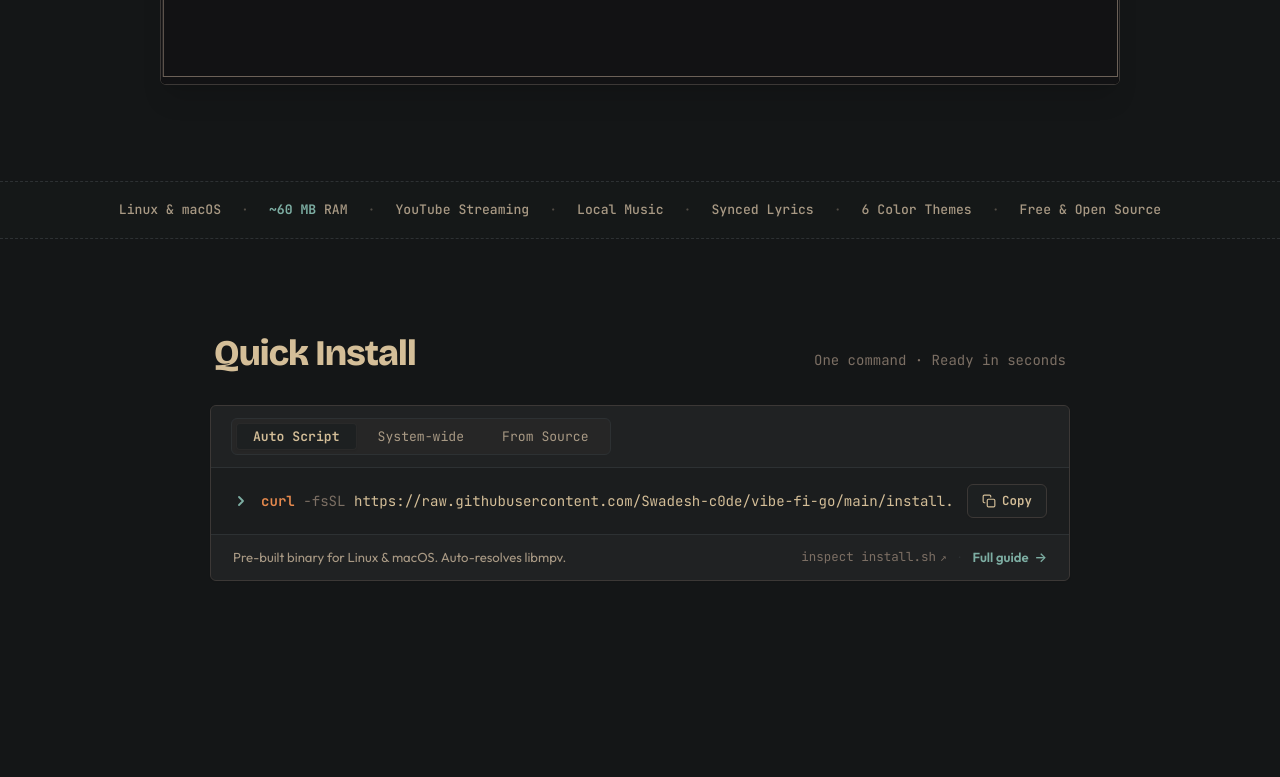
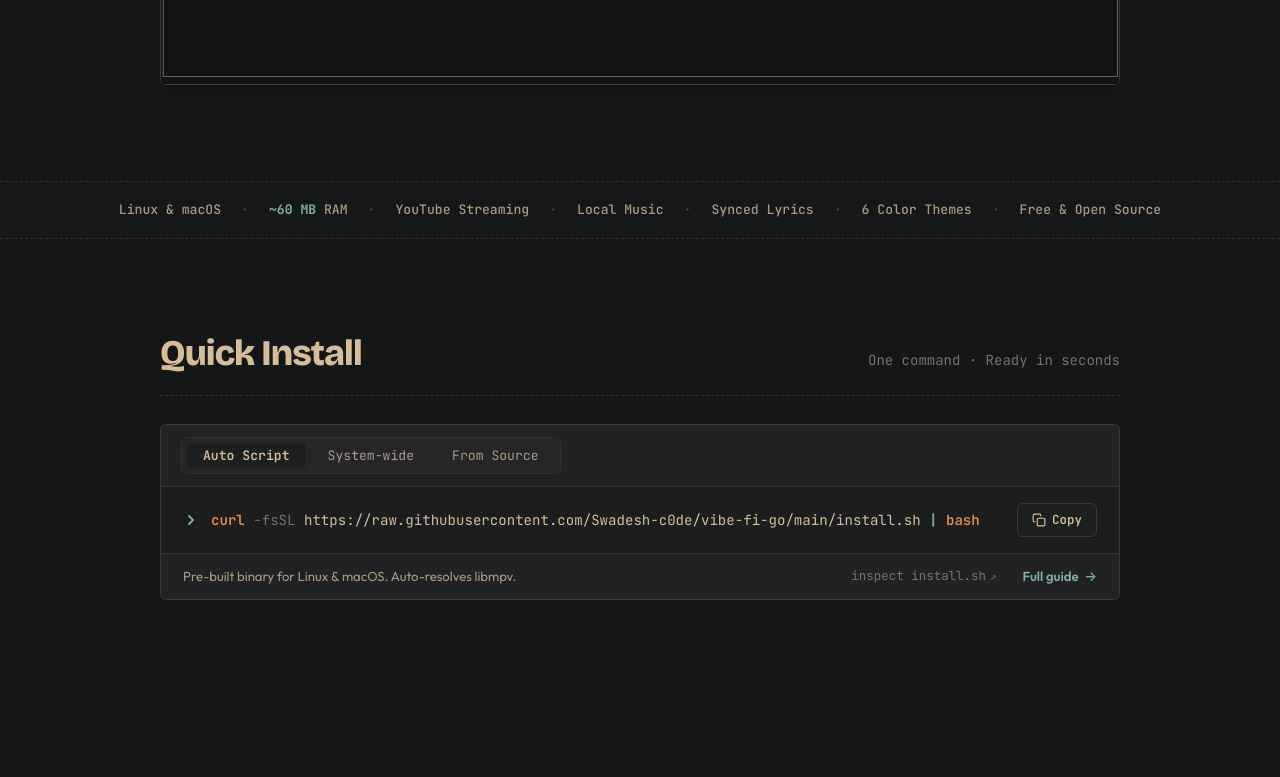
Before and after one commit to Swadesh-c0de/vibe-fi-web, a Next.js app: page / in a window 1280 px wide. Shown: the part 1079-1856 px from the top of the page. Built offline with nearby package versions, Linux system fonts and the light colour scheme.

Commit message:
feat: refine layout widths, hero stagger animations, and terminal showcase demo triggers

```diff
--- a/src/app/page.tsx
+++ b/src/app/page.tsx
@@ -1,4 +1,3 @@
-import type { Metadata } from "next";
 import React from "react";
 import Navbar from "@/components/Navbar";
 import Footer from "@/components/Footer";
@@ -8,12 +7,6 @@ import FeaturesGrid from "@/components/FeaturesGrid";
 import CliWorkflows from "@/components/CliWorkflows";
 import HotkeysSection from "@/components/HotkeysSection";
 import CommunitySection from "@/components/CommunitySection";
-
-export const metadata: Metadata = {
-  title: "vibe-fi — Terminal Music Player",
-  description:
-    "Free, open-source terminal music player for Linux & macOS written in Go with Bubble Tea. Stream YouTube audio, watch real-time visualizers, and read synced lyrics in ~60 MB of RAM.",
-};
 
 export default function HomePage(): React.JSX.Element {
   return (
@@ -98,7 +91,10 @@ export default function HomePage(): React.JSX.Element {
         </section>
 
         {/* ─── LIVE SPECS & STATS STRIP ───────────────────────────── */}
-        <section className="border-y border-dashed border-subtle py-3.5 sm:py-4.5 bg-surface/20">
+        <section
+          className="border-y border-dashed border-subtle py-3.5 sm:py-4.5 bg-surface/20 animate-onload"
+          style={{ "--stagger": 5 } as React.CSSProperties}
+        >
           <div className="container max-w-[960px]">
             <div className="flex items-center justify-center gap-x-3 sm:gap-x-5 gap-y-2 flex-wrap text-[0.76rem] sm:text-[0.82rem] font-mono text-text-muted">
               <span className="text-text-secondary font-medium">
@@ -134,8 +130,11 @@ export default function HomePage(): React.JSX.Element {
 
         {/* ─── QUICK INSTALL WIDGET ───────────────────────────────── */}
         <section className="py-12 sm:py-18 lg:py-22" id="install">
-          <div className="container">
-            <div className="max-w-[860px] mx-auto mb-4 sm:mb-6 flex flex-col sm:flex-row sm:items-baseline justify-between gap-1.5 px-1">
+          <div
+            className="container animate-onload"
+            style={{ "--stagger": 6 } as React.CSSProperties}
+          >
+            <div className="max-w-[860px] xl:max-w-[960px] mx-auto mb-5 sm:mb-7 pb-3.5 border-b border-dashed border-subtle flex flex-col sm:flex-row sm:items-baseline justify-between gap-1.5">
               <h2 className="font-brand text-[clamp(1.5rem,4vw,2.25rem)] font-extrabold text-text-primary tracking-tight">
                 Quick Install
               </h2>
@@ -144,10 +143,7 @@ export default function HomePage(): React.JSX.Element {
               </span>
             </div>
 
-            <div
-              className="max-w-[860px] mx-auto animate-onload"
-              style={{ "--stagger": 3 } as React.CSSProperties}
-            >
+            <div className="max-w-[860px] xl:max-w-[960px] mx-auto">
               <InstallWidget />
             </div>
           </div>
--- a/src/components/TerminalShowcase.tsx
+++ b/src/components/TerminalShowcase.tsx
@@ -53,11 +53,10 @@ export default function TerminalShowcase(): React.JSX.Element {
             <button
               type="button"
               onClick={() => handleSelectView("showcase")}
-              className={`px-2.5 py-0.5 rounded-[4px] font-mono transition-colors duration-150 cursor-pointer select-none leading-none ${
-                view === "showcase"
+              className={`px-2.5 py-0.5 rounded-[4px] font-mono transition-colors duration-150 cursor-pointer select-none leading-none ${view === "showcase"
                   ? "bg-[#282c2e] text-[#ebdbb2] font-semibold border border-[#3c3836] shadow-xs"
                   : "text-[#928374] hover:text-[#ebdbb2]"
-              }`}
+                }`}
               aria-pressed={view === "showcase"}
             >
               Showcase
@@ -66,21 +65,15 @@ export default function TerminalShowcase(): React.JSX.Element {
               type="button"
               onClick={() => handleSelectView("demo")}
               onMouseEnter={() => setHasLoadedDemo(true)}
+              onTouchStart={() => setHasLoadedDemo(true)}
               onFocus={() => setHasLoadedDemo(true)}
-              className={`inline-flex items-center gap-1.5 px-2.5 py-0.5 rounded-[4px] font-mono transition-colors duration-150 cursor-pointer select-none leading-none ${
-                view === "demo"
+              className={`px-2.5 py-0.5 rounded-[4px] font-mono transition-colors duration-150 cursor-pointer select-none leading-none ${view === "demo"
                   ? "bg-[#282c2e] text-[#ebdbb2] font-semibold border border-[#3c3836] shadow-xs"
                   : "text-[#928374] hover:text-[#ebdbb2]"
-              }`}
+                }`}
               aria-pressed={view === "demo"}
             >
-              <span>Demo</span>
-              {view === "demo" && !isVideoReady && (
-                <span className="relative flex h-1.5 w-1.5" aria-label="Buffering demo">
-                  <span className="animate-ping absolute inline-flex h-full w-full rounded-full bg-sage opacity-75" />
-                  <span className="relative inline-flex rounded-full h-1.5 w-1.5 bg-sage" />
-                </span>
-              )}
+              Demo
             </button>
           </div>
         </div>
@@ -93,9 +86,8 @@ export default function TerminalShowcase(): React.JSX.Element {
             fill
             unoptimized
             priority
-            className={`object-cover transition-opacity duration-300 ${
-              showVideo ? "opacity-0 pointer-events-none z-0" : "opacity-100 z-10"
-            }`}
+            className={`object-cover transition-opacity duration-300 ${showVideo ? "opacity-0 pointer-events-none z-0" : "opacity-100 z-10"
+              }`}
           />
           {hasLoadedDemo && (
             <video
@@ -108,9 +100,8 @@ export default function TerminalShowcase(): React.JSX.Element {
               onLoadedData={() => setIsVideoReady(true)}
               onCanPlay={() => setIsVideoReady(true)}
               aria-label="vibe-fi live terminal demo"
-              className={`absolute inset-0 w-full h-full object-cover transition-opacity duration-300 ${
-                showVideo ? "opacity-100 z-10" : "opacity-0 pointer-events-none z-0"
-              }`}
+              className={`absolute inset-0 w-full h-full object-cover transition-opacity duration-300 ${showVideo ? "opacity-100 z-10" : "opacity-0 pointer-events-none z-0"
+                }`}
             />
           )}
         </div>
```
